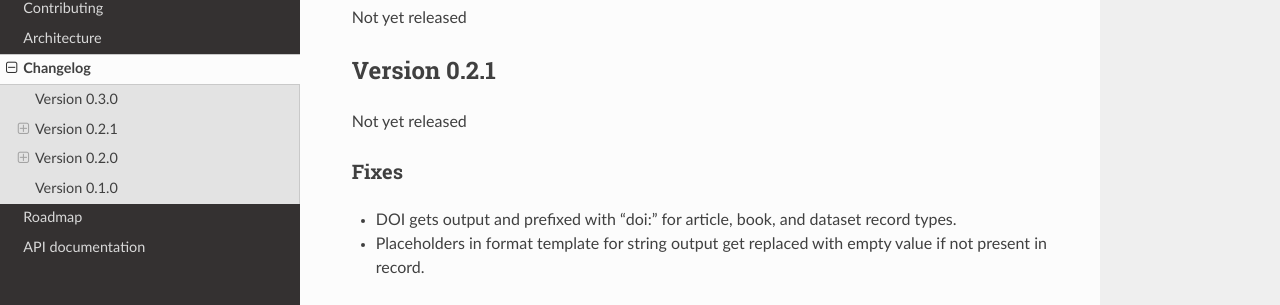
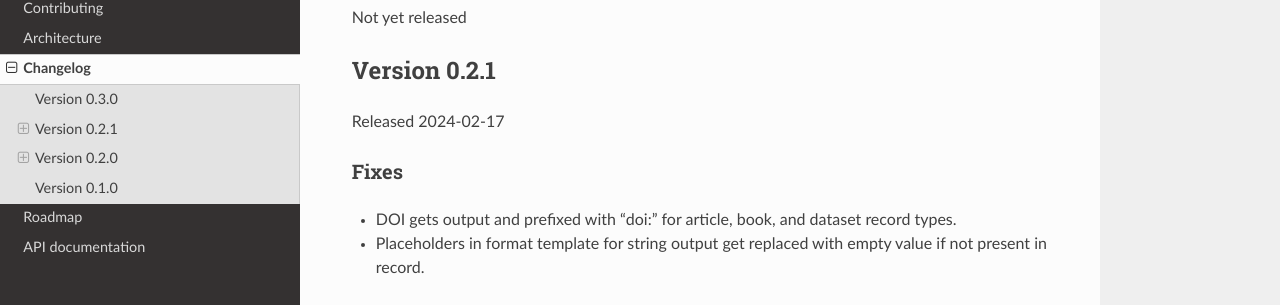
Before and after one commit to tillbiskup/bibrecord, a Sphinx documentation site: the page built from docs/changelog.rst, in a window 1280 px wide and 900 px high. Shown: the part 306-611 px from the top of the window. Built offline with Sphinx 7.4.7 and the Read the Docs theme 2.0.0, drawn with Linux system fonts in a browser that asks for light colours.

Commit message:
Post-bugfix-release

```diff
--- a/docs/changelog.rst
+++ b/docs/changelog.rst
@@ -14,7 +14,7 @@ Not yet released
 Version 0.2.1
 =============
 
-Not yet released
+Released 2024-02-17
 
 
 Fixes
```
Also changed, not shown: 1 other file.
